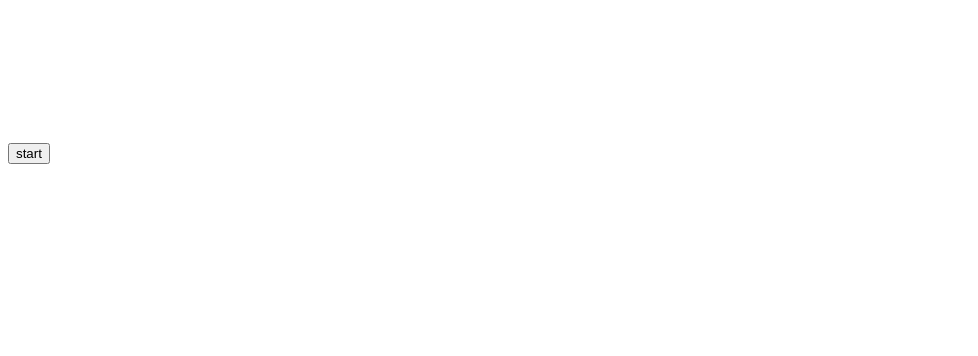
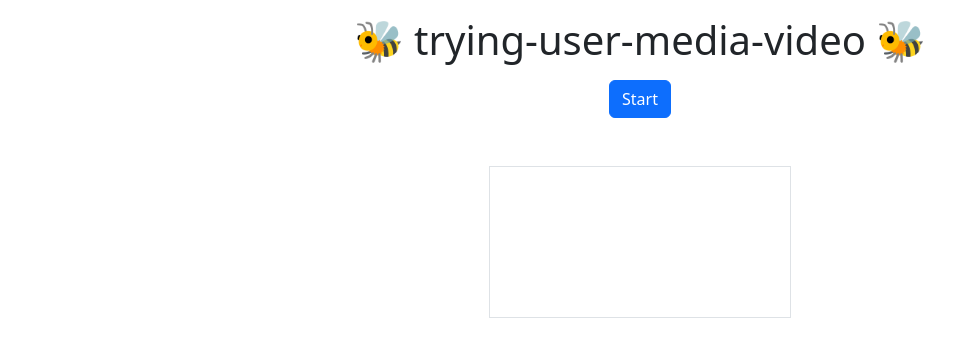
Before and after one commit to osawa-koki/trying-user-media-video, a website with bundled scripts: page public/index.html in a window 1280 px wide. Shown: the whole page, without its empty margins (0-978 px from the left). Built offline with nearby package versions, Linux system fonts and the light colour scheme.

Commit message:
デザインの適用。

```diff
--- a/public/index.html
+++ b/public/index.html
@@ -3,11 +3,14 @@
 <head>
   <meta charset="UTF-8" />
   <meta name="viewport" content="width=device-width, initial-scale=1.0" />
-  <title>Document</title>
+  <link href="https://cdn.jsdelivr.net/npm/bootstrap@5.3.0/dist/css/bootstrap.min.css" rel="stylesheet" integrity="sha384-9ndCyUaIbzAi2FUVXJi0CjmCapSmO7SnpJef0486qhLnuZ2cdeRhO02iuK6FUUVM" crossorigin="anonymous" />
+  <script src="https://cdn.jsdelivr.net/npm/bootstrap@5.3.0/dist/js/bootstrap.bundle.min.js" integrity="sha384-geWF76RCwLtnZ8qwWowPQNguL3RmwHVBC9FhGdlKrxdiJJigb/j/68SIy3Te4Bkz" crossorigin="anonymous"></script>
+  <title>🐝 trying-user-media-video 🐝</title>
 </head>
 <body>
-  <input id="button" type="button" value="start">
-  <video id="video" autoplay muted playsinline></video>
+  <h1 class="my-3 text-center">🐝 trying-user-media-video 🐝</h1>
+  <input id="button" class="btn btn-primary d-block my-2 mx-auto" type="button" value="Start">
+  <video id="video" class="border d-block my-5 mx-auto" autoplay muted playsinline></video>
   <script src="./index.js"></script>
 </body>
 </html>
--- a/src/index.ts
+++ b/src/index.ts
@@ -41,6 +41,7 @@ const cameraInit = (): void => {
 
 button.addEventListener('click', () => {
   if (isCameraOn) {
+    button.value = 'Start'
     video.pause()
     video.srcObject = null
     isCameraOn = false
@@ -53,7 +54,9 @@ button.addEventListener('click', () => {
     a.href = url
     a.download = 'video.webm'
     a.click()
+    chunks.length = 0
   } else {
+    button.value = 'Stop'
     cameraInit()
     isCameraOn = true
   }
```
